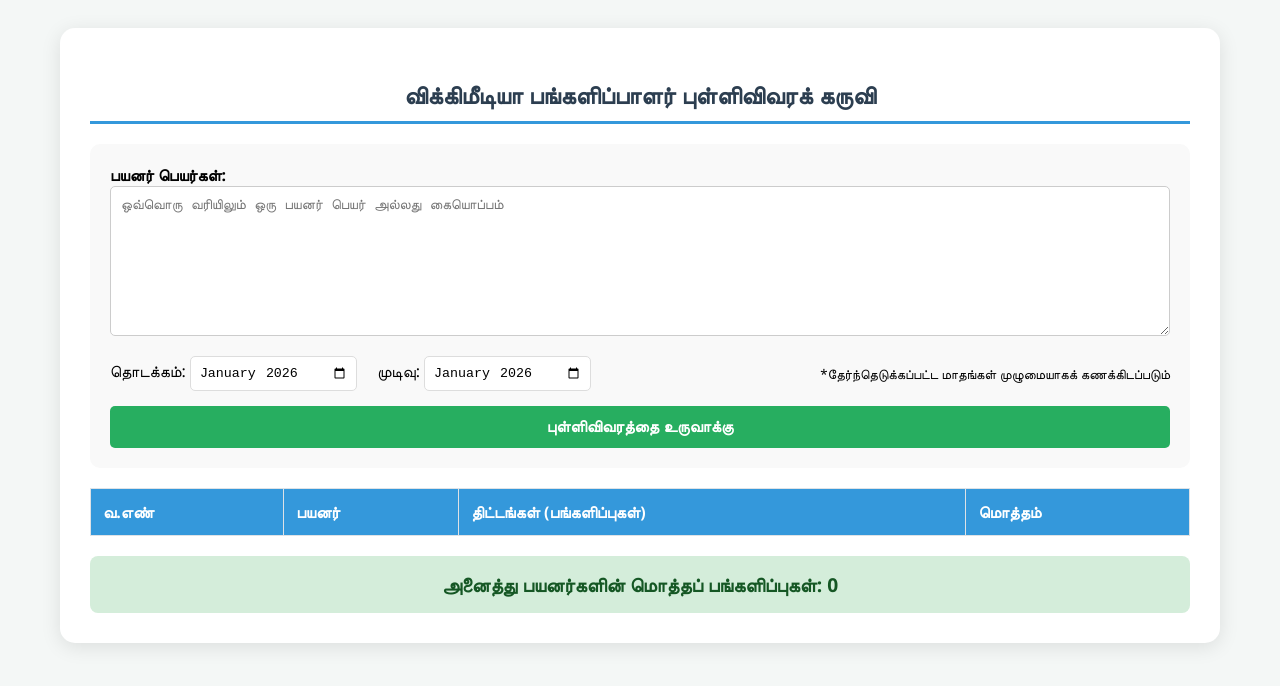
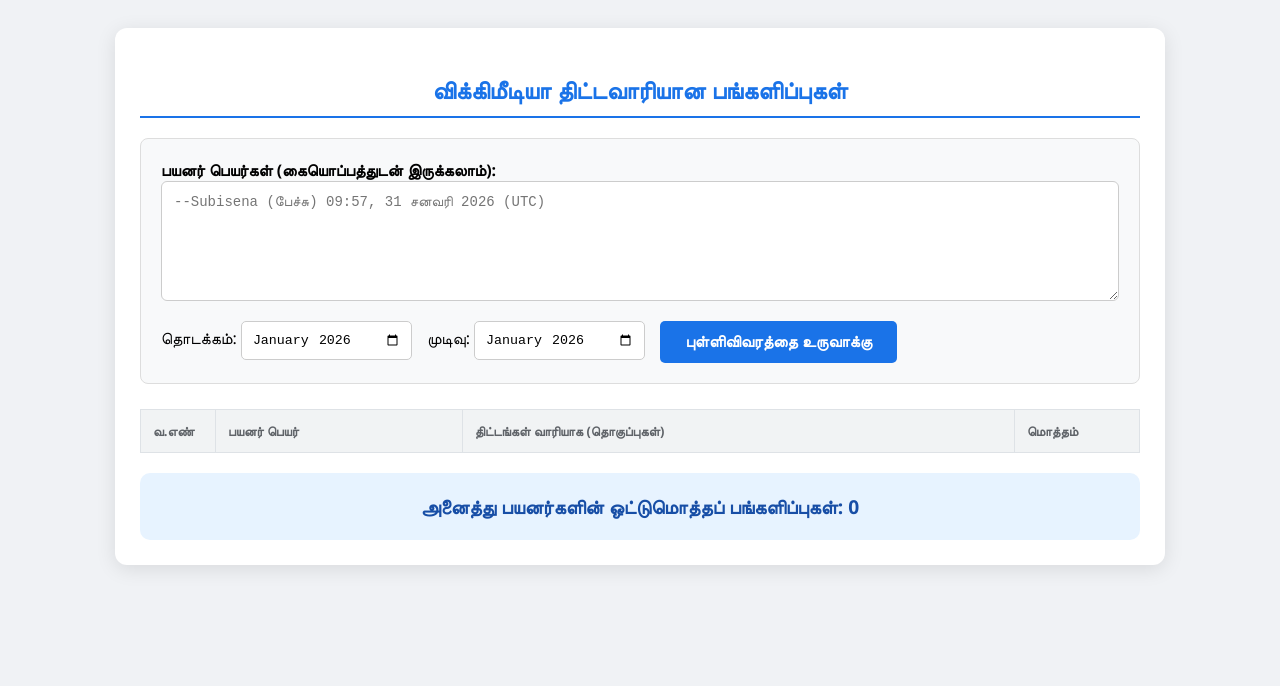
Before and after one commit to neyakkoot/Wiki-edit-count-event-tools, a plain HTML site: page index.html in a window 1280 px wide. Both pictures are taken after a click on the button "புள்ளிவிவரத்தை உருவாக்கு". Drawn offline with Linux system fonts and the light colour scheme.

Commit message:
Refactor HTML structure and styles for improvements

```diff
--- a/index.html
+++ b/index.html
@@ -2,36 +2,37 @@
 <html lang="ta">
 <head>
     <meta charset="UTF-8">
+    <meta name="viewport" content="width=device-width, initial-scale=1.0">
     <title>விக்கிமீடியா பங்களிப்பாளர் புள்ளிவிவரம்</title>
     <style>
-        body { font-family: 'Segoe UI', Tahoma, sans-serif; background: #f4f7f6; padding: 20px; }
-        .container { max-width: 1100px; margin: auto; background: white; padding: 30px; border-radius: 15px; box-shadow: 0 4px 20px rgba(0,0,0,0.1); }
-        h2 { color: #2c3e50; text-align: center; border-bottom: 3px solid #3498db; padding-bottom: 10px; }
-        .input-group { background: #f9f9f9; padding: 20px; border-radius: 10px; margin-bottom: 20px; }
-        textarea { width: 100%; height: 150px; padding: 10px; border: 1px solid #ccc; border-radius: 5px; font-size: 14px; box-sizing: border-box; }
-        .date-pickers { display: flex; gap: 20px; margin: 15px 0; align-items: center; flex-wrap: wrap; }
-        input[type="month"] { padding: 8px; border-radius: 5px; border: 1px solid #ddd; }
-        button { background: #27ae60; color: white; border: none; padding: 12px 25px; border-radius: 5px; cursor: pointer; font-weight: bold; font-size: 16px; width: 100%; }
-        button:hover { background: #219150; }
-        table { width: 100%; border-collapse: collapse; margin-top: 20px; background: white; }
+        body { font-family: 'Segoe UI', Tahoma, Geneva, Verdana, sans-serif; background-color: #f0f2f5; padding: 20px; }
+        .container { max-width: 1000px; margin: auto; background: white; padding: 25px; border-radius: 12px; box-shadow: 0 4px 20px rgba(0,0,0,0.1); }
+        h2 { color: #1a73e8; text-align: center; border-bottom: 2px solid #1a73e8; padding-bottom: 10px; }
+        .setup-box { background: #f8f9fa; padding: 20px; border-radius: 8px; margin-bottom: 20px; border: 1px solid #ddd; }
+        textarea { width: 100%; height: 120px; padding: 12px; border-radius: 6px; border: 1px solid #ccc; font-size: 14px; box-sizing: border-box; }
+        .date-row { display: flex; gap: 15px; margin-top: 15px; flex-wrap: wrap; }
+        input[type="month"] { padding: 10px; border-radius: 5px; border: 1px solid #ccc; }
+        button { background: #1a73e8; color: white; border: none; padding: 12px 25px; border-radius: 5px; cursor: pointer; font-weight: bold; font-size: 16px; transition: 0.3s; }
+        button:hover { background: #1557b0; }
+        table { width: 100%; border-collapse: collapse; margin-top: 25px; }
         th, td { border: 1px solid #dee2e6; padding: 12px; text-align: left; }
-        th { background: #3498db; color: white; }
-        tr:nth-child(even) { background: #f8f9fa; }
-        .project-tag { display: inline-block; background: #e8f0fe; color: #1967d2; padding: 3px 8px; border-radius: 4px; font-size: 11px; margin: 2px; font-weight: bold; border: 1px solid #c2d7ff; }
-        #loader { display: none; text-align: center; font-weight: bold; color: #e67e22; padding: 20px; }
-        .total-box { margin-top: 20px; padding: 15px; background: #d4edda; border-radius: 8px; text-align: center; font-size: 1.2em; font-weight: bold; color: #155724; }
+        th { background: #f1f3f4; color: #5f6368; text-transform: uppercase; font-size: 13px; }
+        tr:hover { background: #f8f9fa; }
+        .project-badge { display: inline-block; background: #e8f0fe; color: #1967d2; padding: 3px 8px; border-radius: 4px; font-size: 11px; margin: 2px; font-weight: bold; border: 1px solid #c2d7ff; }
+        #loader { display: none; text-align: center; padding: 20px; color: #1a73e8; font-weight: bold; }
+        .summary-card { margin-top: 20px; padding: 20px; background: #e7f3ff; border-radius: 10px; text-align: center; font-size: 1.2em; font-weight: bold; color: #174ea6; }
     </style>
 </head>
 <body>
 
 <div class="container">
-    <h2>விக்கிமீடியா பங்களிப்பாளர் புள்ளிவிவரக் கருவி</h2>
+    <h2>விக்கிமீடியா திட்டவாரியான பங்களிப்புகள்</h2>
 
-    <div class="input-group">
-        <label><b>பயனர் பெயர்கள்:</b></label>
-        <textarea id="userList" placeholder="ஒவ்வொரு வரியிலும் ஒரு பயனர் பெயர் அல்லது கையொப்பம்"></textarea>
+    <div class="setup-box">
+        <label><b>பயனர் பெயர்கள் (கையொப்பத்துடன் இருக்கலாம்):</b></label>
+        <textarea id="userList" placeholder="--Subisena (பேச்சு) 09:57, 31 சனவரி 2026 (UTC)"></textarea>
 
-        <div class="date-pickers">
+        <div class="date-row">
             <div>
                 <label>தொடக்கம்: </label>
                 <input type="month" id="startMonth" value="2026-01">
@@ -40,117 +41,101 @@
                 <label>முடிவு: </label>
                 <input type="month" id="endMonth" value="2026-01">
             </div>
-            <div style="flex-grow: 1; text-align: right;">
-                <small>*தேர்ந்தெடுக்கப்பட்ட மாதங்கள் முழுமையாகக் கணக்கிடப்படும்</small>
+            <button onclick="processContributions()">புள்ளிவிவரத்தை உருவாக்கு</button>
         </div>
     </div>
-        <button onclick="fetchCentralStats()">புள்ளிவிவரத்தை உருவாக்கு</button>
-    </div>
 
-    <div id="loader">தரவுகள் சேகரிக்கப்படுகின்றன... இது சிறிது நேரம் எடுக்கலாம்.</div>
+    <div id="loader">விக்கிமீடியா திட்டங்களிலிருந்து தரவுகள் திரட்டப்படுகின்றன...</div>
 
-    <table id="resultTable">
+    <table id="results">
         <thead>
             <tr>
-                <th>வ.எண்</th>
-                <th>பயனர்</th>
-                <th>திட்டங்கள் (பங்களிப்புகள்)</th>
-                <th>மொத்தம்</th>
+                <th style="width: 50px;">வ.எண்</th>
+                <th>பயனர் பெயர்</th>
+                <th>திட்டங்கள் வாரியாக (தொகுப்புகள்)</th>
+                <th style="width: 100px;">மொத்தம்</th>
             </tr>
         </thead>
         <tbody id="tableBody"></tbody>
     </table>
 
-    <div id="summary" class="total-box" style="display:none;"></div>
+    <div id="summary" class="summary-card" style="display:none;"></div>
 </div>
 
 <script>
-// பயனர் பெயரைச் சுத்திகரிக்கும் செயல்பாடு
-function cleanUsername(text) {
-    if (!text) return "";
-    let name = text.replace(/--/g, "").trim();
-    // அடைப்புக்குறிகள் மற்றும் அதற்குப் பின் உள்ள நேரக் குறியீடுகளை நீக்குகிறது
-    name = name.split('(')[0].split(/[0-9]/)[0].trim();
+    // 1. விக்கிப்பீடியா கையொப்பத்திலிருந்து தூய பயனர் பெயரைப் பிரித்தல்
+    function cleanUsername(input) {
+        if (!input) return "";
+        // கையொப்பத்தில் உள்ள --, (பேச்சு), எண்கள், தேதி ஆகியவற்றை நீக்கும் Regex
+        let name = input.replace(/--/g, "").split('(')[0].split(/[0-9]/)[0].trim();
         return name;
     }
 
-// தேதி வரம்பை API-க்கு ஏற்றவாறு மாற்றுதல்
-function getDateRange() {
-    const startVal = document.getElementById("startMonth").value;
-    const endVal = document.getElementById("endMonth").value;
+    async function processContributions() {
+        const input = document.getElementById('userList').value;
+        const users = input.split('\n').map(cleanUsername).filter(u => u.length > 0);
 
-    return {
-        from: startVal + "-01T00:00:00Z",
-        to: endVal + "-28T23:59:59Z" // பிப்ரவரி கருதி 28, API இதைச் சரிசெய்து கொள்ளும்
-    };
-}
+        // தேதி வரம்புகள் (MediaWiki API Format)
+        const start = document.getElementById('startMonth').value + "-01T00:00:00Z";
+        const end = document.getElementById('endMonth').value + "-28T23:59:59Z";
 
-async function fetchCentralStats() {
-    const rawInput = document.getElementById("userList").value;
-    const users = rawInput.split("\n").map(cleanUsername).filter(Boolean);
-    const range = getDateRange();
-
-    const loader = document.getElementById("loader");
-    const tableBody = document.getElementById("tableBody");
-    const summary = document.getElementById("summary");
-
-    loader.style.display = "block";
+        document.getElementById('loader').style.display = "block";
+        const tableBody = document.getElementById('tableBody');
         tableBody.innerHTML = "";
-    summary.style.display = "none";
-
         let grandTotal = 0;
 
         for (let i = 0; i < users.length; i++) {
             const user = users[i];
-        let userTotal = 0;
-        let projectHTML = "";
+            let userGrandTotal = 0;
+            let projectBreakdown = "";
 
             try {
-            // CentralAuth மூலம் பயனர் இணைக்கப்பட்டுள்ள திட்டங்களைப் பெறுதல்
-            const centralUrl = `https://meta.wikimedia.org/w/api.php?action=query&meta=centralauth&ucuser=${encodeURIComponent(user)}&format=json&origin=*`;
-            const cRes = await fetch(centralUrl);
+                // 2. CentralAuth API மூலம் பயனர் இணைக்கப்பட்டுள்ள அனைத்து திட்டங்களின் பட்டியலைப் பெறுதல்
+                const authUrl = `https://meta.wikimedia.org/w/api.php?action=query&meta=centralauth&ucuser=${encodeURIComponent(user)}&format=json&origin=*`;
+                const authRes = await fetch(authUrl);
+                const authData = await authRes.json();
+
+                if (authData.query && authData.query.centralauth && authData.query.centralauth.attached) {
+                    const projects = authData.query.centralauth.attached;
+
+                    // 3. ஒவ்வொரு திட்டத்தின் API-க்கும் சென்று பங்களிப்புகளைக் கணக்கிடுதல்
+                    // குறிப்பு: இது Pathoschild கருவியின் அதே தர்க்கத்தைப் பயன்படுத்துகிறது
+                    for (let p of projects) {
+                        const projectApi = p.url.replace("http://", "https://") + "/w/api.php";
+                        const contribUrl = `${projectApi}?action=query&list=usercontribs&ucuser=${encodeURIComponent(user)}&ucstart=${end}&ucend=${start}&uclimit=500&format=json&origin=*`;
+
+                        const cRes = await fetch(contribUrl);
                         const cData = await cRes.json();
 
-            if (cData.query && cData.query.centralauth && cData.query.centralauth.attached) {
-                const attachedProjects = cData.query.centralauth.attached;
-
-                // ஒவ்வொரு திட்டத்திலும் குறிப்பிட்ட காலத்தில் செய்த தொகுப்புகளைக் கணக்கிடுதல்
-                for (let proj of attachedProjects) {
-                    const wikiUrl = proj.url.replace("http://", "https://") + "/w/api.php";
-                    const statsUrl = `${wikiUrl}?action=query&list=usercontribs&ucuser=${encodeURIComponent(user)}&ucstart=${range.to}&ucend=${range.from}&uclimit=500&format=json&origin=*`;
-
-                    const sRes = await fetch(statsUrl);
-                    const sData = await sRes.json();
-
-                    if (sData.query && sData.query.usercontribs) {
-                        const count = sData.query.usercontribs.length;
+                        if (cData.query && cData.query.usercontribs) {
+                            const count = cData.query.usercontribs.length;
                             if (count > 0) {
-                            userTotal += count;
-                            // திட்டத்தின் பெயரைச் சுருக்குதல் (எ.கா: tawiki -> ta.wikipedia)
-                            let shortName = proj.wiki.replace("wiki", ".wiki");
-                            projectHTML += `<span class="project-tag">${shortName}: ${count}</span>`;
+                                userGrandTotal += count;
+                                let pLabel = p.wiki.replace("wiki", "");
+                                projectBreakdown += `<span class="project-badge">${pLabel}: ${count}</span> `;
                             }
                         }
                     }
                 }
 
-            grandTotal += userTotal;
+                grandTotal += userGrandTotal;
                 tableBody.innerHTML += `
                     <tr>
                         <td>${i + 1}</td>
                         <td><b>${user}</b></td>
-                    <td>${projectHTML || "<span style='color:gray'>குறிப்பிட்ட காலத்தில் பங்களிப்புகள் இல்லை</span>"}</td>
-                    <td><b style="color:#2980b9">${userTotal}</b></td>
+                        <td>${projectBreakdown || '<span style="color:gray">பங்களிப்புகள் இல்லை</span>'}</td>
+                        <td><b style="color:#1a73e8">${userGrandTotal}</b></td>
                     </tr>`;
 
-        } catch (e) {
-            console.error("Error for " + user, e);
+            } catch (err) {
+                console.error("Error fetching data for " + user, err);
             }
         }
 
-    loader.style.display = "none";
+        document.getElementById('loader').style.display = "none";
+        const summary = document.getElementById('summary');
         summary.style.display = "block";
-    summary.innerText = `அனைத்து பயனர்களின் மொத்தப் பங்களிப்புகள்: ${grandTotal}`;
+        summary.innerHTML = `அனைத்து பயனர்களின் ஒட்டுமொத்தப் பங்களிப்புகள்: ${grandTotal}`;
     }
 </script>
 
```
Lines whose indentation alone changed are shown as unchanged.
